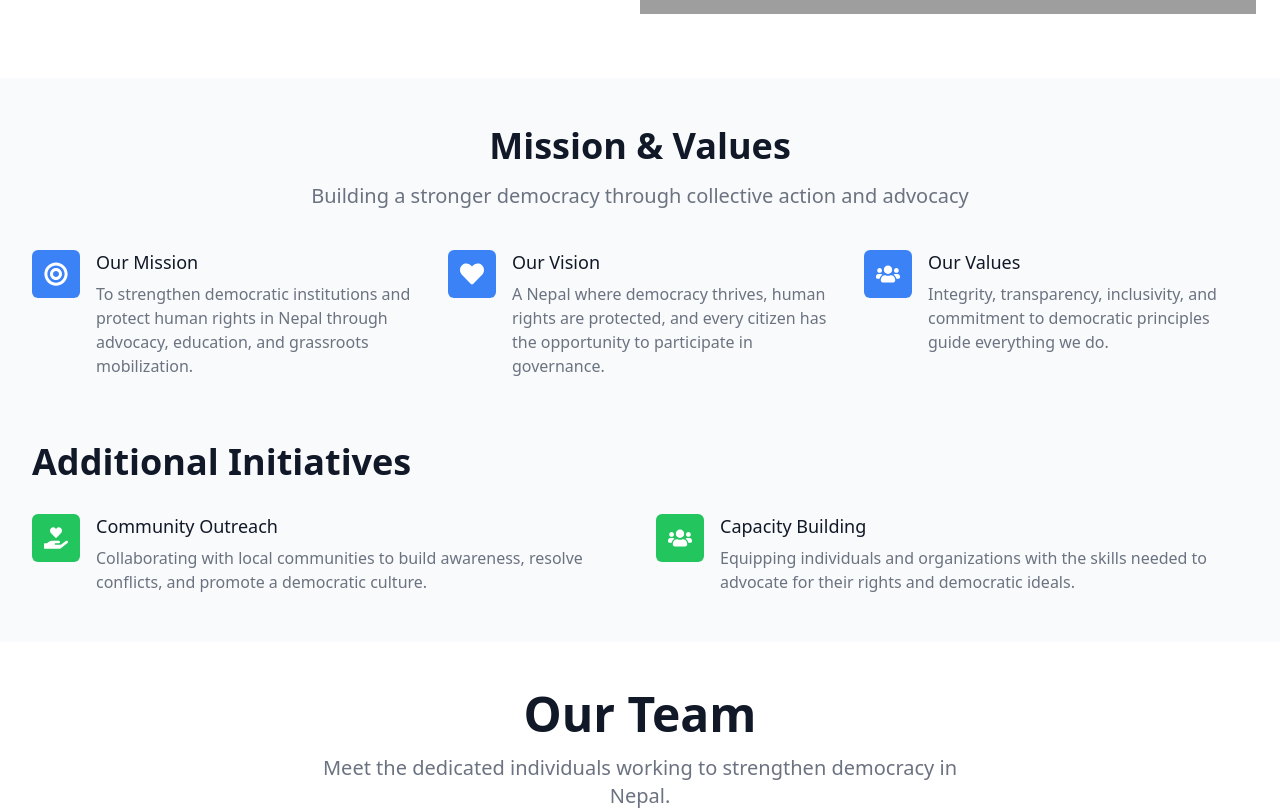
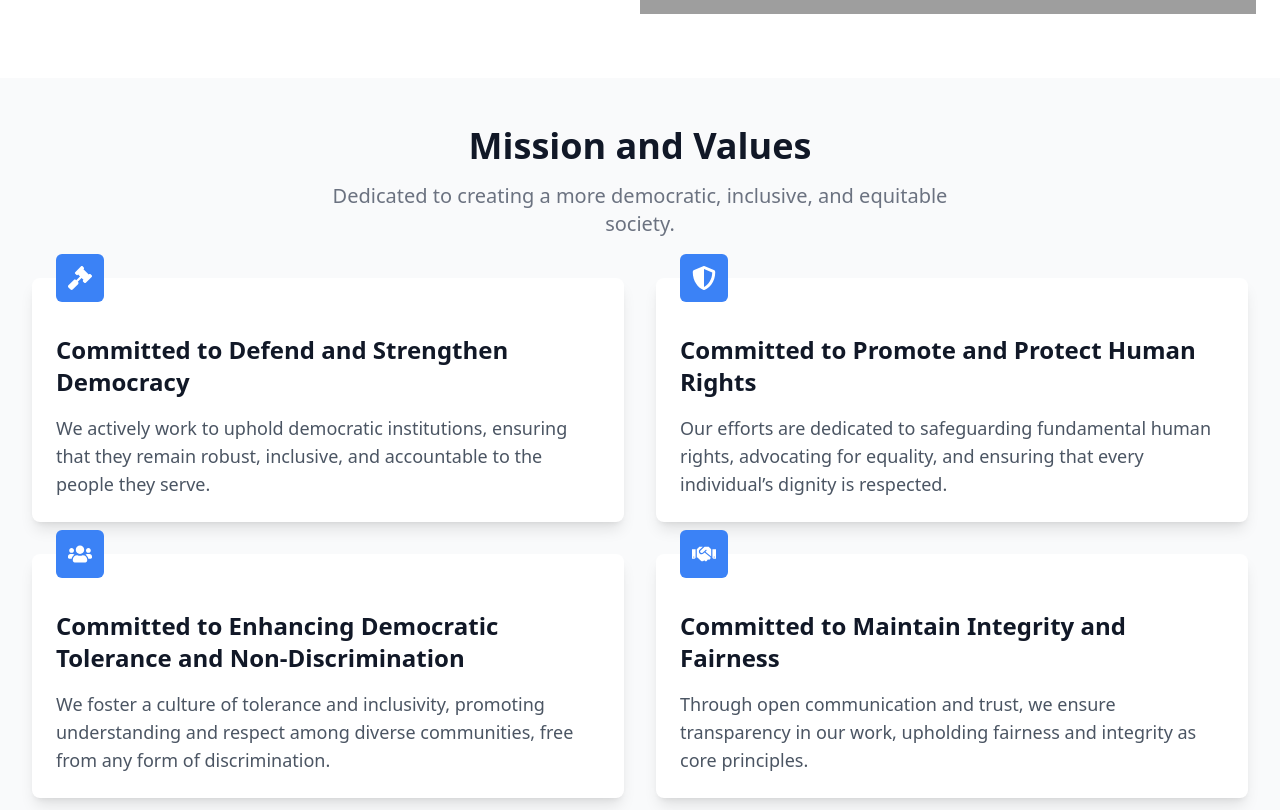
Before and after one commit to Axkratos/CDHR, a React (Vite) app: page / in a window 1280 px wide. Shown: the part 600-1410 px from the top of the page. Built offline with nearby package versions, Linux system fonts and the light colour scheme; grey boxes are pictures that could not be loaded.

Commit message:
added mission and values

```diff
--- a/src/components/Mission.jsx
+++ b/src/components/Mission.jsx
@@ -1,40 +1,31 @@
 import React from 'react';
-import { FaBullseye, FaHeart, FaUsers, FaHandHoldingHeart } from 'react-icons/fa';
+import { FaGavel, FaShieldAlt, FaUsers, FaHandshake } from 'react-icons/fa';
 
 export default function Mission() {
-  const values = [
+  const commitments = [
     {
-      icon: FaBullseye,
-      title: 'Our Mission',
+      icon: FaGavel,
+      title: 'Committed to Defend and Strengthen Democracy',
       description:
-        'To strengthen democratic institutions and protect human rights in Nepal through advocacy, education, and grassroots mobilization.',
+        'We actively work to uphold democratic institutions, ensuring that they remain robust, inclusive, and accountable to the people they serve.',
     },
     {
-      icon: FaHeart,
-      title: 'Our Vision',
+      icon: FaShieldAlt,
+      title: 'Committed to Promote and Protect Human Rights',
       description:
-        'A Nepal where democracy thrives, human rights are protected, and every citizen has the opportunity to participate in governance.',
+        'Our efforts are dedicated to safeguarding fundamental human rights, advocating for equality, and ensuring that every individual’s dignity is respected.',
     },
     {
       icon: FaUsers,
-      title: 'Our Values',
+      title: 'Committed to Enhancing Democratic Tolerance and Non-Discrimination',
       description:
-        'Integrity, transparency, inclusivity, and commitment to democratic principles guide everything we do.',
-    },
-  ];
-
-  const additionalContent = [
-    {
-      icon: FaHandHoldingHeart,
-      title: 'Community Outreach',
-      description:
-        'Collaborating with local communities to build awareness, resolve conflicts, and promote a democratic culture.',
+        'We foster a culture of tolerance and inclusivity, promoting understanding and respect among diverse communities, free from any form of discrimination.',
     },
     {
-      icon: FaUsers,
-      title: 'Capacity Building',
+      icon: FaHandshake,
+      title: 'Committed to Maintain Integrity and Fairness',
       description:
-        'Equipping individuals and organizations with the skills needed to advocate for their rights and democratic ideals.',
+        'Through open communication and trust, we ensure transparency in our work, upholding fairness and integrity as core principles.',
     },
   ];
 
@@ -42,49 +33,25 @@ export default function Mission() {
     <section id="mission" className="py-12 bg-gray-50">
       <div className="max-w-7xl mx-auto px-4 sm:px-6 lg:px-8">
         <div className="lg:text-center">
-          <h2 className="text-3xl font-extrabold text-gray-900 sm:text-4xl">
-            Mission & Values
-          </h2>
+          <h2 className="text-3xl font-extrabold text-gray-900 sm:text-4xl">Mission and Values</h2>
           <p className="mt-4 max-w-2xl text-xl text-gray-500 lg:mx-auto">
-            Building a stronger democracy through collective action and advocacy
+            Dedicated to creating a more democratic, inclusive, and equitable society.
           </p>
         </div>
 
-        <div className="mt-10">
-          <div className="space-y-10 md:space-y-0 md:grid md:grid-cols-3 md:gap-x-8 md:gap-y-10">
-            {values.map((value) => {
-              const Icon = value.icon;
-              return (
-                <div key={value.title} className="relative">
-                  <div className="absolute flex items-center justify-center h-12 w-12 rounded-md bg-blue-500 text-white">
-                    <Icon className="h-6 w-6" aria-hidden="true" />
-                  </div>
-                  <p className="ml-16 text-lg leading-6 font-medium text-gray-900">{value.title}</p>
-                  <p className="mt-2 ml-16 text-base text-gray-500">{value.description}</p>
+        <div className="mt-10 grid grid-cols-1 md:grid-cols-2 gap-8">
+          {commitments.map((commitment) => {
+            const Icon = commitment.icon;
+            return (
+              <div key={commitment.title} className="relative bg-white shadow-lg rounded-lg p-6">
+                <div className="absolute -top-6 left-6 flex items-center justify-center h-12 w-12 rounded-md bg-blue-500 text-white">
+                  <Icon className="h-6 w-6" aria-hidden="true" />
                 </div>
-              );
-            })}
-          </div>
-        </div>
-
-        <div className="mt-16">
-          <h3 className="text-3xl font-extrabold text-gray-900 sm:text-4xl mb-8">
-            Additional Initiatives
-          </h3>
-          <div className="grid grid-cols-1 md:grid-cols-2 gap-8">
-            {additionalContent.map((item) => {
-              const Icon = item.icon;
-              return (
-                <div key={item.title} className="relative">
-                  <div className="absolute flex items-center justify-center h-12 w-12 rounded-md bg-green-500 text-white">
-                    <Icon className="h-6 w-6" aria-hidden="true" />
-                  </div>
-                  <p className="ml-16 text-lg leading-6 font-medium text-gray-900">{item.title}</p>
-                  <p className="mt-2 ml-16 text-base text-gray-500">{item.description}</p>
-                </div>
-              );
-            })}
-          </div>
+                <h3 className="text-2xl font-bold text-gray-900 mt-8">{commitment.title}</h3>
+                <p className="mt-4 text-lg text-gray-600">{commitment.description}</p>
+              </div>
+            );
+          })}
         </div>
       </div>
     </section>
```
